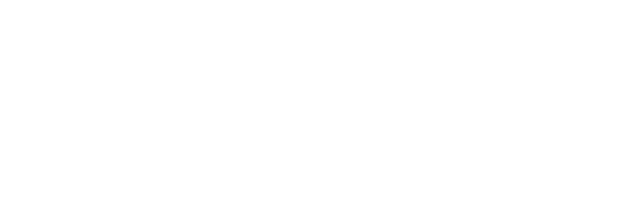
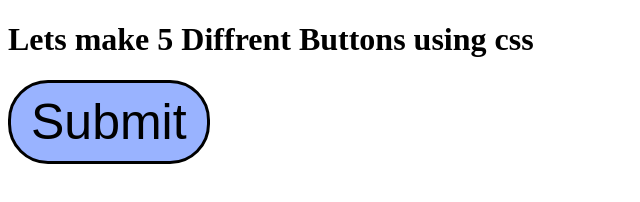
Before and after one commit to kunalsonwane77/buttons-using-css, a plain HTML site: page index.html in a window 1280 px wide. Shown: the whole page, without its empty margins (0-640 px from the left). Drawn offline with Linux system fonts and the light colour scheme.

Commit message:
submit button added

```diff
--- a/index.html
+++ b/index.html
@@ -2,8 +2,18 @@
 <html>
 <head>
     <title>Buttons using css</title>
+    <style>
+        .btn{
+            background-color: #99b3ff;
+            border: solid 3px black;
+            border-radius: 40px;
+            font-size: 50px;
+            padding: 10px 20px;
+        }
+        </style>
 </head>
 <body>
-
+    <h1>Lets make 5 Diffrent Buttons using css</h1>
+    <button class="btn">Submit</button>
 </body>
 </html>
```
